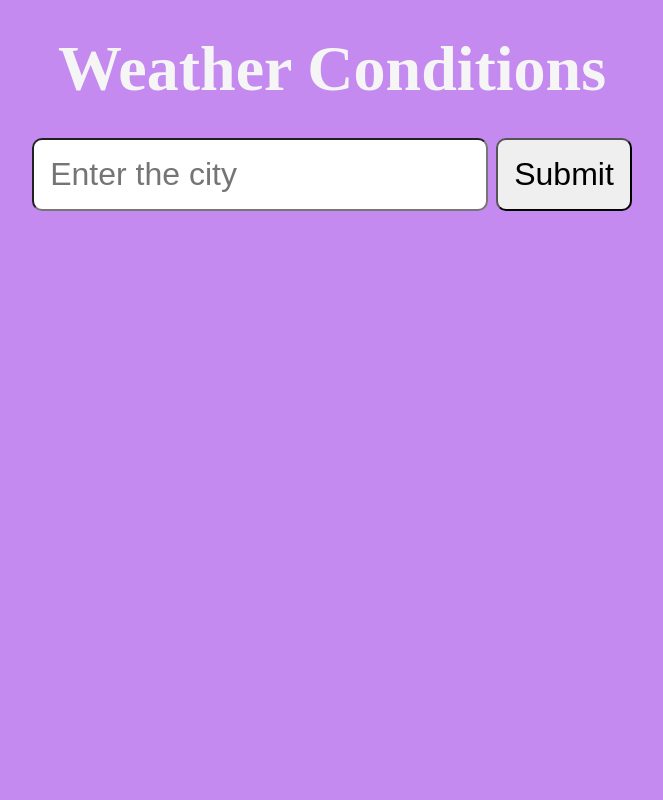
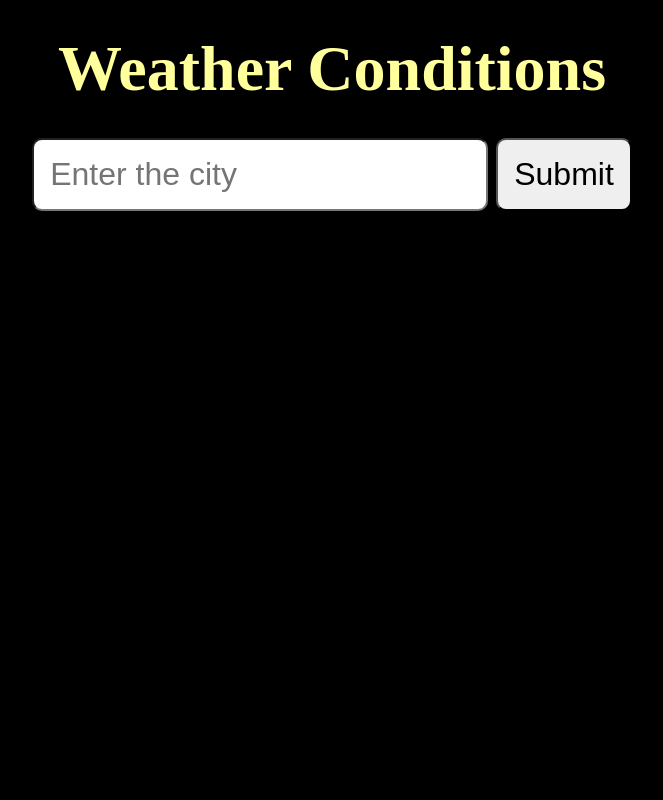
Before and after one commit to Monkey-Arpit-Agrawal/Weather_Project_Flask, a Flask app: page / in a window 1280 px wide. Shown: the whole page, without its empty margins (308-971 px from the left). Run offline with Flask 3, Linux system fonts and the light colour scheme.

Commit message:
Changed CSS File

```diff
--- a/static/styles/style.css
+++ b/static/styles/style.css
@@ -6,8 +6,8 @@
 
 body {
     padding: 2rem;
-    background-color: #c48af0;
-    color: rgb(245, 245, 245);
+    background-color: black;
+    color: rgb(255, 255, 156);
     min-height: 100vh;
     display: flex;
     flex-direction: column;
```
